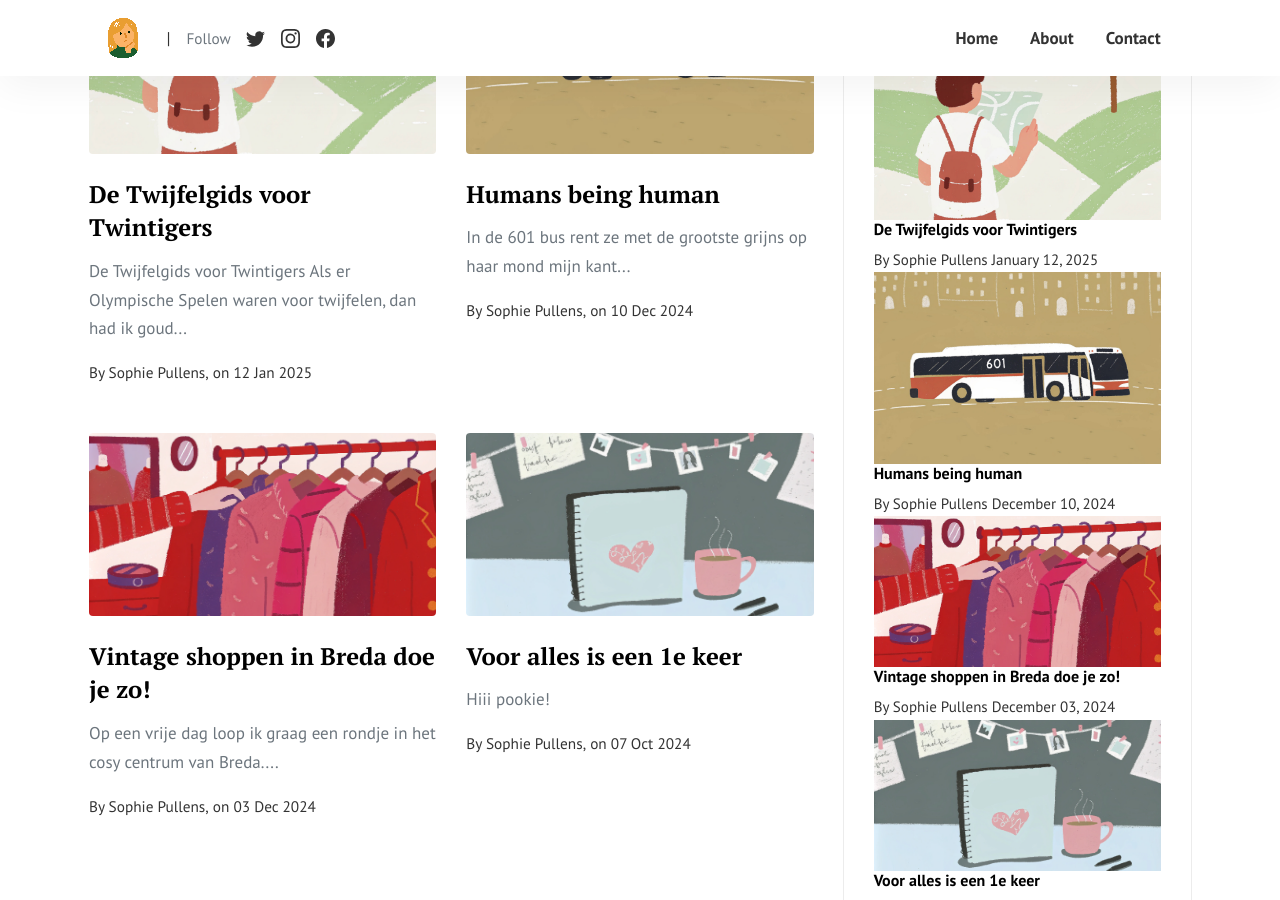
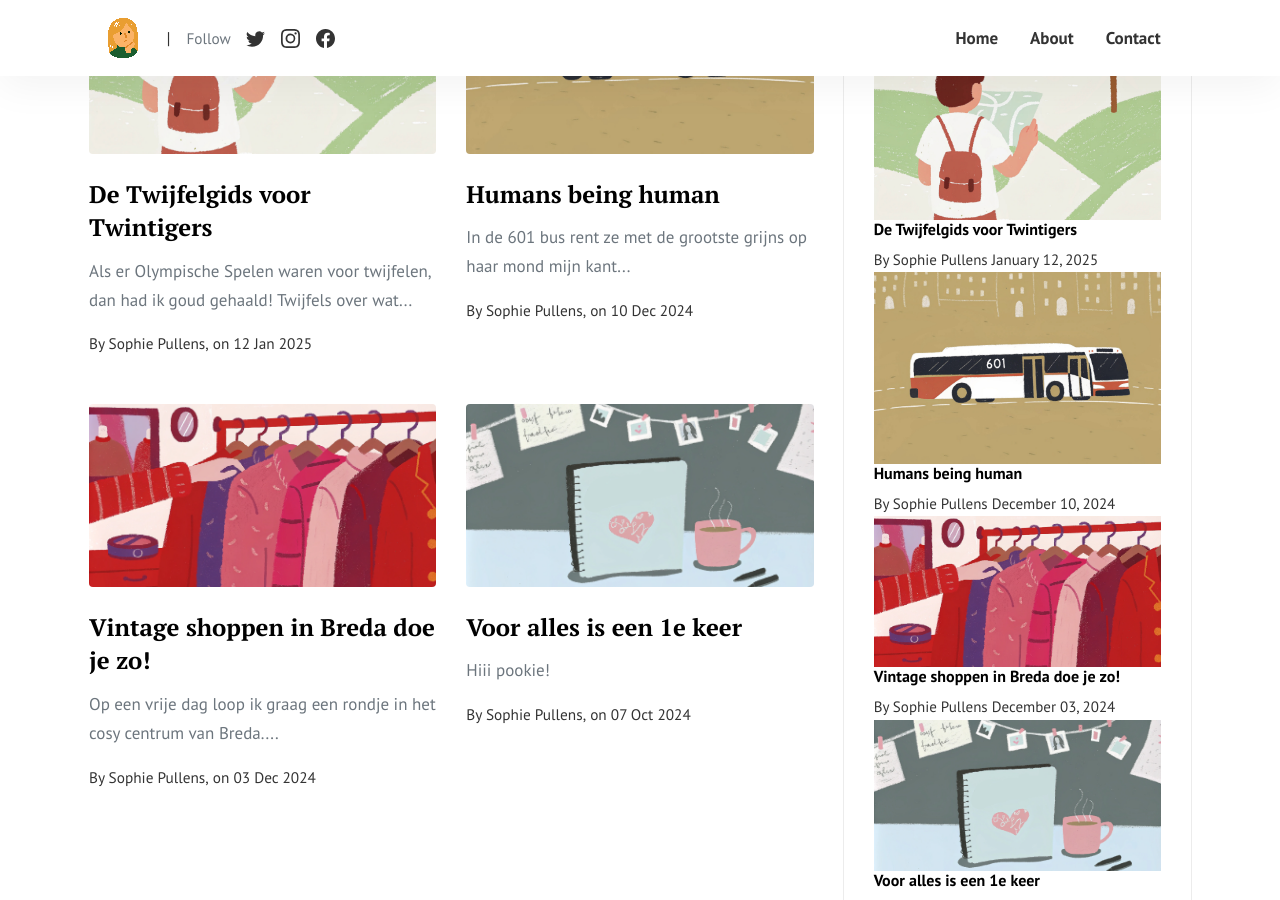
Before and after one commit to SoofsFilosophie/soofsfilosophie.github.io, a Jekyll site: the page built from index.html, in a window 1280 px wide and 900 px high, scrolled down 583 px. Built offline with Jekyll 4.4.1, drawn with Linux system fonts in a browser that asks for light colours; the list of posts is cut into pages by our own code.

Commit message:
Update 2025-01-12-De-Twijfelgids-Voor-Twintigers.md

```diff
--- a/_posts/2025-01-12-De-Twijfelgids-Voor-Twintigers.md
+++ b/_posts/2025-01-12-De-Twijfelgids-Voor-Twintigers.md
@@ -5,17 +5,19 @@ categories: [Lifestyle, Tips&Tricks]
 image: assets/images/4.jpg
 ---
 
-**De Twijfelgids voor Twintigers**
 Als er Olympische Spelen waren voor twijfelen, dan had ik goud gehaald! Twijfels over wat ik aan moet doen vandaag. Zal ik nou wel of niet gaan sporten vanavond? En moet ik nou kiezen voor de linker of rechter Twix? Iedereen twijfelt en zeker in je twintiger jaren zul je veel van deze twijfels meemaken. Want je bent nog niet helemaal gesetteld als volwassene, maar je bent ook geen tiener meer! In deze blogpost ga ik jullie helpen met tips en oefeningen om jouw twijfels weg te nemen. Welkom bij de Twijfelgids voor Twintigers!
 
 **Verschillende soorten twijfels**
+
 Mijn vader noemde mij vroeger al een twijfeltante en daar ben ik eigenlijk nooit meer vanaf gekomen. Ik ben ondertussen al bezig met mijn derde hbo-studie, en lang van tevoren twijfelde ik over welk vakkenpakket ik op de HAVO moest kiezen. Wat ik later wilde worden was nooit duidelijk voor mij. En ik ben gelukkig niet de enige, want 1 op de 5 studenten verandert binnen een jaar van studie of stopt.
 Twijfels over je carrière en toekomst komen dus vaker voor dan je denkt. Maar wat nou als dit allemaal al duidelijk is voor jou? Das fijn voor je… Ik had dat ook wel willen hebben… Maar ik weet zeker dat óók jij twijfelt in je dagelijks leven, anders zou je dit nu niet lezen! Misschien twijfel je wel over je relaties. Ben ik wel met de juiste persoon? Of had ik vroeger ook zo vaak ruzie met deze vriendengroep? Andere twijfels kunnen gaan over jezelf. Je identiteit vorm je grotendeels in je tienerjaren, maar niet iedereen is even snel natuurlijk. Zelf schommel ik maandelijks tussen hobby’s of kledingstukken. Wie ik nou echt ben weet ik simpelweg nog niet op mijn twintigste. En dus komt hier de 1e tip van de Twijfelgids: omarm je twijfels!
 
 **Twijfelen doen we samen**
+
 Twijfels horen bij je persoonlijke groei. Het betekent dat je nadenkt over je eigen leven, wat een goed teken is. Want hoe meer je weet over jezelf, hoe minder twijfels je krijgt! Ik wil jullie dan ook meegeven dat niemand perfect is (ook al proberen de influencers dat op Instagram wel zo te laten lijken.) Vergelijk jezelf niet constant met anderen. Als je twijfelt over je zelfbeeld kan je in gesprek gaan met oudere mensen (dertigers, veertigers) over hun twintiger jaren. Je zult zien dat zij dezelfde vragen hadden en uiteindelijk hun antwoorden vonden. Het delen van je twijfels heeft ook andere voordelen. Zo kom je al pratend tot nieuwe inzichten en belicht je gesprekspartner jouw dilemma vanaf een andere kant. Na zo’n gesprekje voel ik me altijd stukken beter en weet ik dat ik gesteund word door de lieve mensen om mij heen. Kans is groot dat dat ook voor jou geldt.
 
 **Snelle tips**
+
 Een oefening die ik zelf vaak gebruik is lijstjes maken. Schrijf op wat je al bereikt hebt, hoe klein dat ook is. Vaak doe ik dit aan het eind van de dag of week. Zodra ik voor mijzelf duidelijk heb wat ik al bereikt heb zie ik hoe ver ik al ben gekomen. En dan glijden alle twijfels en stress in een keer van mijn schouders af. Maar voor jullie twijfelende twintigers heb ik toch nog een rijtje klaargezet met wat handige tips:
 
 -	Mindsetshift: Accepteer je fouten. Vraag jezelf na een mislukking af: “Wat kan ik hieruit leren?”
@@ -27,6 +29,7 @@ Een oefening die ik zelf vaak gebruik is lijstjes maken. Schrijf op wat je al be
 -	Ga op je intuïtie af. Vaak weet je hartje sneller wat je moet doen dan je brein.
 
 Lieve twijfelende twintigers van me,
+
 Twijfel vooral niet te lang, want dat is voor niemand fijn. Veel succes met deze gids en ik hoop dat ik jullie wat minder twijfels heb kunnen brengen!
 
 Kusjes Soof **xxx**
```
